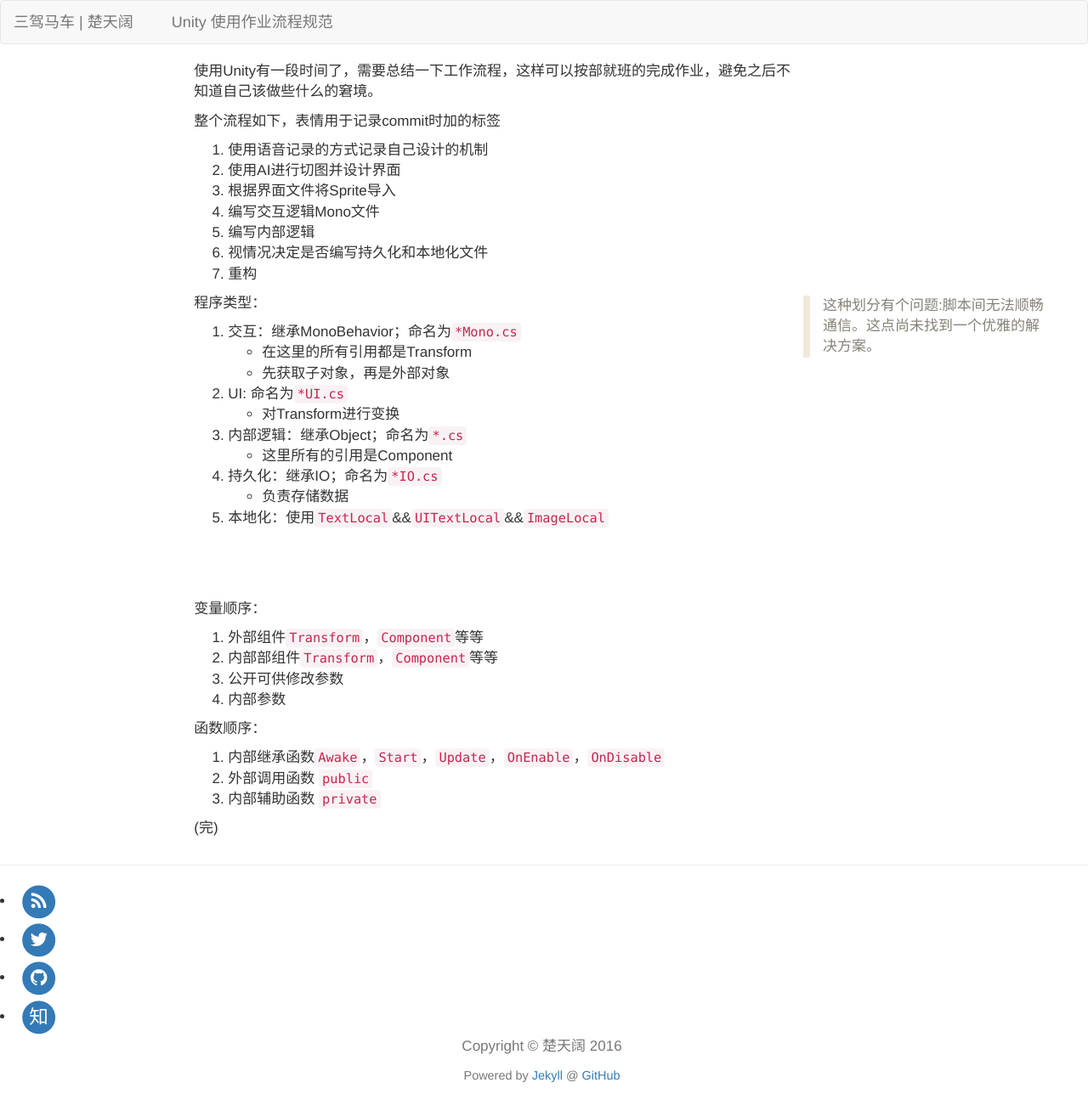
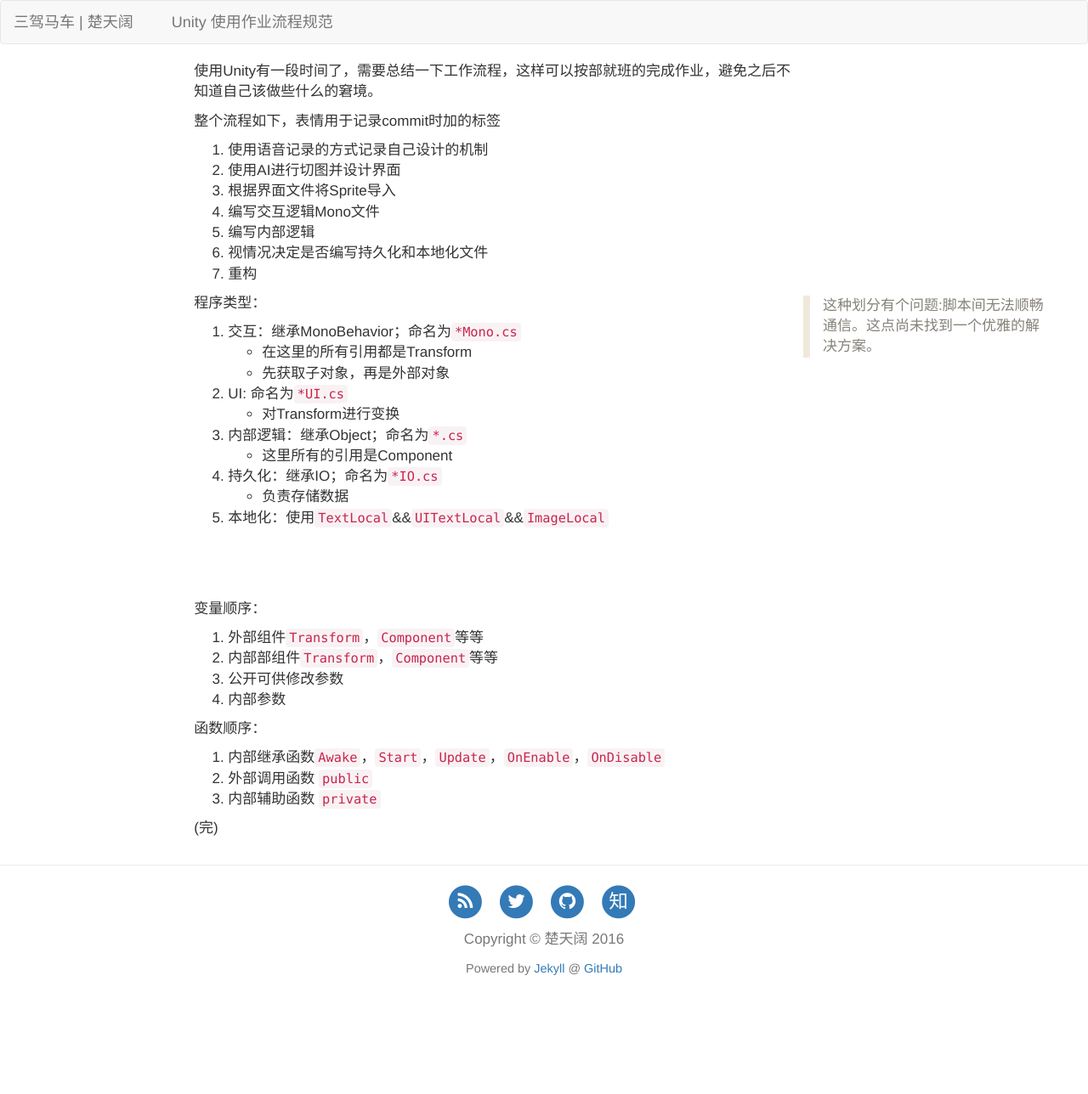
Before and after one commit to guoyu07/blog.tkchu.me, a Jekyll site: the page built from _posts/2016-10-23-unity-workflow.md, in a window 1280 px wide. Shown: the whole page at 85% size. Built offline with Jekyll 4.4.1, drawn with Linux system fonts in a browser that asks for light colours; nearby versions of some CDN libraries; after the commit the page ends 1162 px from its top, so only the background shows below that.

Commit message:
修改链接位置

```diff
--- a/_layouts/index.html
+++ b/_layouts/index.html
@@ -27,7 +27,7 @@
   <hr>
   <div class="hidden-lg hidden-md">
     <ul class="list-inline">
-    {% include footer.html %}
+      {% include link.html %}
     </ul>
   </div>
   {% include footer.html %}
--- a/_layouts/post.html
+++ b/_layouts/post.html
@@ -34,10 +34,10 @@
     </div>
   </article>
   <hr>
-  {% include links.html %}
   <ul class="list-inline text-center">
+    {% include links.html %}
+  </ul>
   {% include footer.html %}
-  </ul>
 </body>
 
 </html>
```
